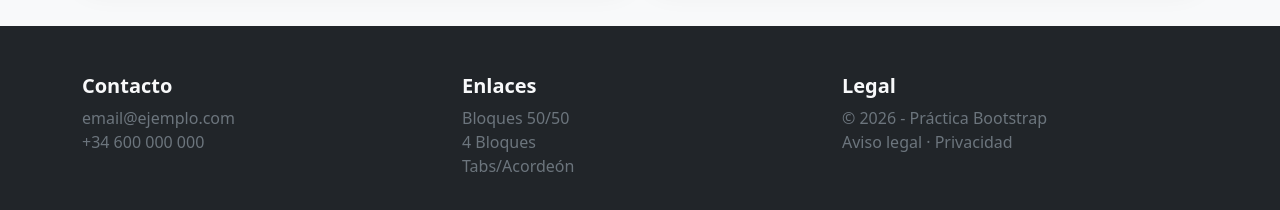
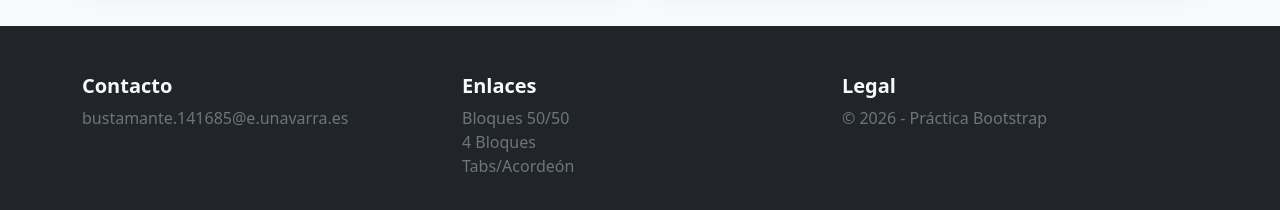
Before and after one commit to bbustaa/EjercicioBootstrap, a plain HTML site: page index.html in a window 1280 px wide. Shown: the part 2389-2599 px from the top of the page. Drawn offline with nearby package versions, Linux system fonts and the light colour scheme.

Commit message:
cambios finales x2

```diff
--- a/index.html
+++ b/index.html
@@ -302,8 +302,7 @@
       <div class="row g-4">
         <div class="col-md-4">
           <h5 class="fw-semibold">Contacto</h5>
-          <p class="text-secondary mb-0">email@ejemplo.com</p>
-          <p class="text-secondary mb-0">+34 600 000 000</p>
+          <p class="text-secondary mb-0">bustamante.141685@e.unavarra.es</p>
         </div>
         <div class="col-md-4">
           <h5 class="fw-semibold">Enlaces</h5>
@@ -316,7 +315,6 @@
         <div class="col-md-4">
           <h5 class="fw-semibold">Legal</h5>
           <p class="text-secondary mb-0">© 2026 - Práctica Bootstrap</p>
-          <p class="text-secondary mb-0">Aviso legal · Privacidad</p>
         </div>
       </div>
     </div>
```
